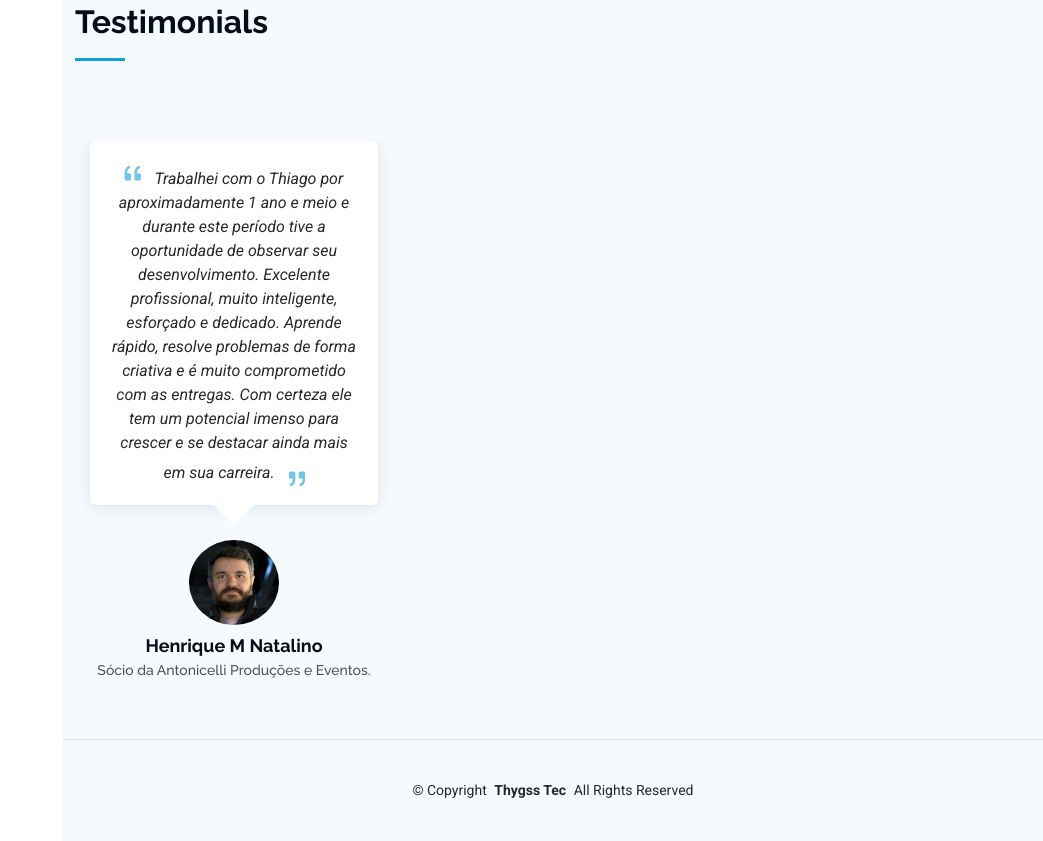
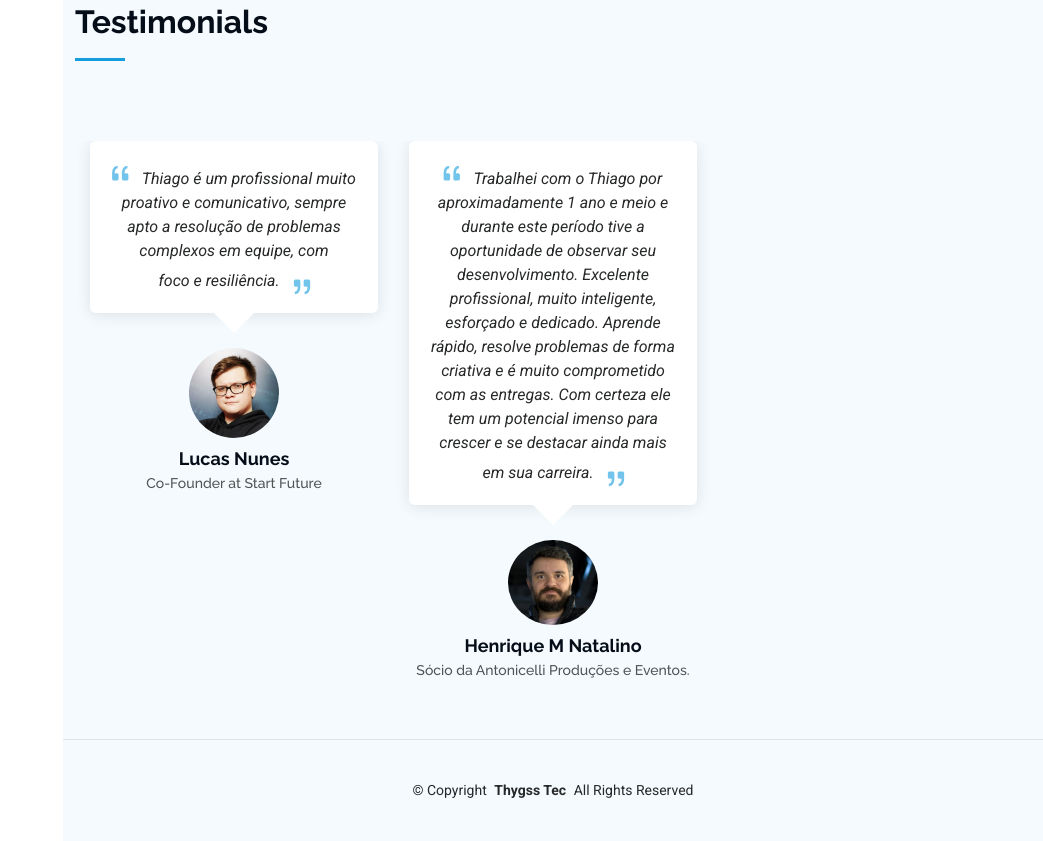
Before and after one commit to thygss/portfolio-Thiago, a plain HTML site: page index.html in a window 1280 px wide. Shown: the part 3581-4422 px from the top of the page, without its empty margins (237-1280 px from the left). Drawn offline with Linux system fonts and the light colour scheme.

Commit message:
att das paginas

```diff
--- a/index.html
+++ b/index.html
@@ -389,6 +389,18 @@
                 <h4>Sócio da Antonicelli Produções e Eventos.</h4>
               </div>
             </div><!-- End testimonial item -->
+            <div class="swiper-slide">
+              <div class="testimonial-item">
+                <p>
+                  <i class="bi bi-quote quote-icon-left"></i>
+                  <span>Thiago é um profissional muito proativo e comunicativo, sempre apto a resolução de problemas complexos em equipe, com foco e resiliência.</span>
+                  <i class="bi bi-quote quote-icon-right"></i>
+                </p>
+                <img src="assets/img/testimonials/Lucas_Nunes.jfif" class="testimonial-img" alt="">
+                <h3>Lucas Nunes</h3>
+                <h4>Co-Founder at Start Future</h4>
+              </div>
+            </div><!-- End testimonial item -->
           </div>
           <div class="swiper-pagination"></div>
         </div>
```
Also changed, not shown: assets/img/testimonials/Lucas_Nunes.jfif (added).
